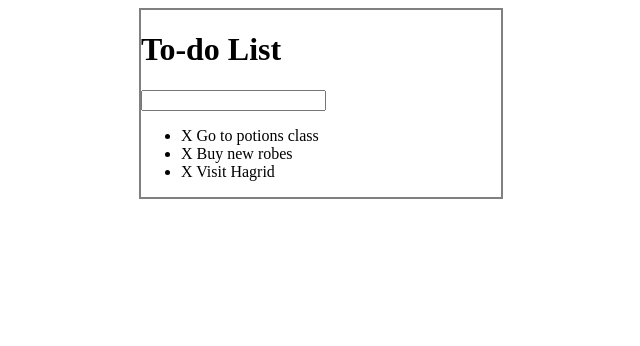
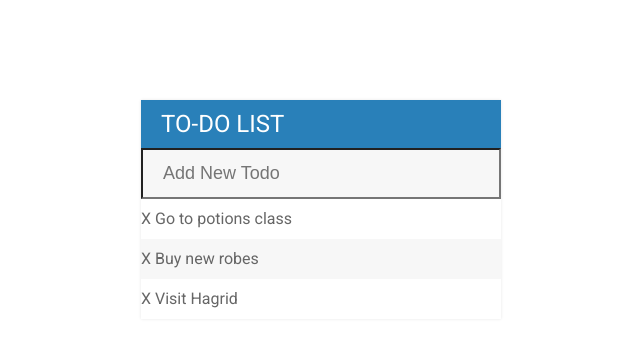
Before and after one commit to zorazky/todo2, a plain HTML site: page index.html in a window 1280 px wide. Shown: the whole page, without its empty margins (319-959 px from the left). Drawn offline with Linux system fonts and the light colour scheme.

Commit message:
working on the style

```diff
--- a/assets/css/todos.css
+++ b/assets/css/todos.css
@@ -1,7 +1,54 @@
+h1 {
+    background: #2980b9;
+    color: white;
+    margin: 0;
+    padding: 10px 20px;
+    text-transform: uppercase;
+    font-size: 24px;
+    font-weight: normal;
+}
+
+ul {
+    list-style: none;
+    margin: 0;
+    padding: 0;
+}
+
+body {
+    font-family: 'Roboto', sans-serif;
+}
+
+li {
+    background: white;
+    height: 40px;
+    line-height: 40px;
+    color: #666;
+}
+
+li:nth-child(2n) {
+    background: #f7f7f7;
+}
+
+input {
+    font-size: 18px;
+    color: #2980b9;
+    background-color: #f7f7f7;
+    width: 100%;
+    padding: 13px 13px 13px 20px;
+    box-sizing: border-box;
+}
+
+input:focus {
+    background: white;
+    border: 3px solid #2980b9;
+    outline: none;
+}
+
 #container {
     width:360px;
-    margin: 0 auto;
-    border: 2px solid gray;
+    margin: 100px auto;
+    background: #f7f7f7;
+    box-shadow: 0 0 3px rgba(0,0,0,0.1);
 }
 
 .completed {
--- a/index.html
+++ b/index.html
@@ -5,6 +5,8 @@
     <meta name="viewport" content="width=device-width, initial-scale=1.0">
     <meta http-equiv="X-UA-Compatible" content="ie=edge">
     <title>Todo List</title>
+
+    <link href="https://fonts.googleapis.com/css?family=Roboto&display=swap" rel="stylesheet">
     <link rel="stylesheet" href="./assets/css/todos.css">
     <script src="./assets/js/lib/jquery-3.4.1.min.js"></script>
 
@@ -13,7 +15,7 @@
 
     <div id="container">
         <h1>To-do List</h1>
-        <input type="text" name="" id="">
+        <input type="text" name="" id="" placeholder="Add New Todo">
         <ul>
             <li><span>X</span> Go to potions class</li>
             <li><span>X</span> Buy new robes</li>
```
